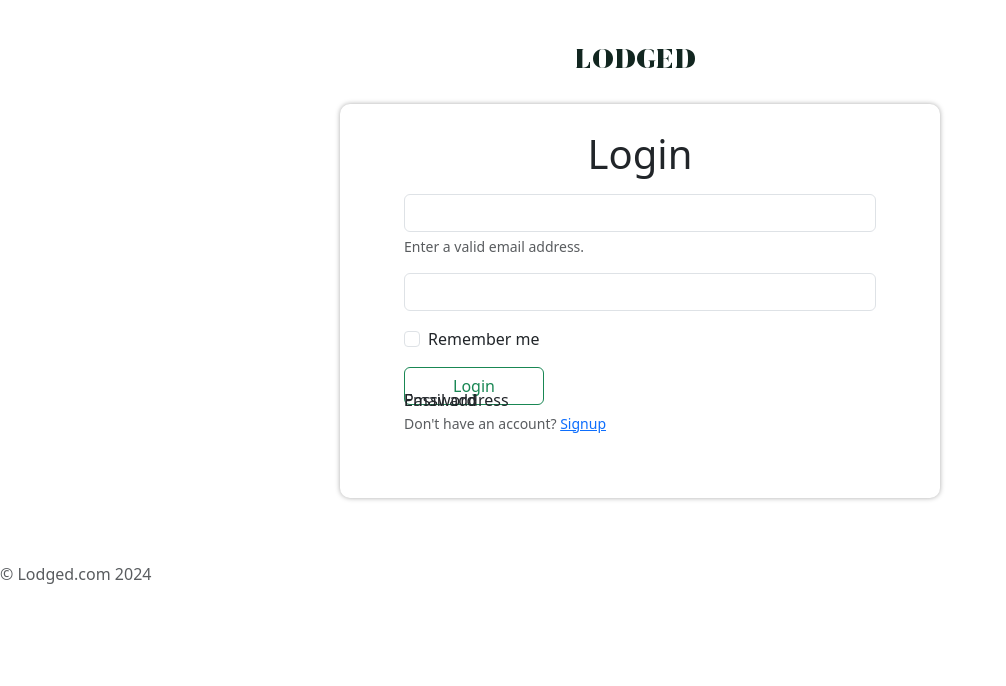
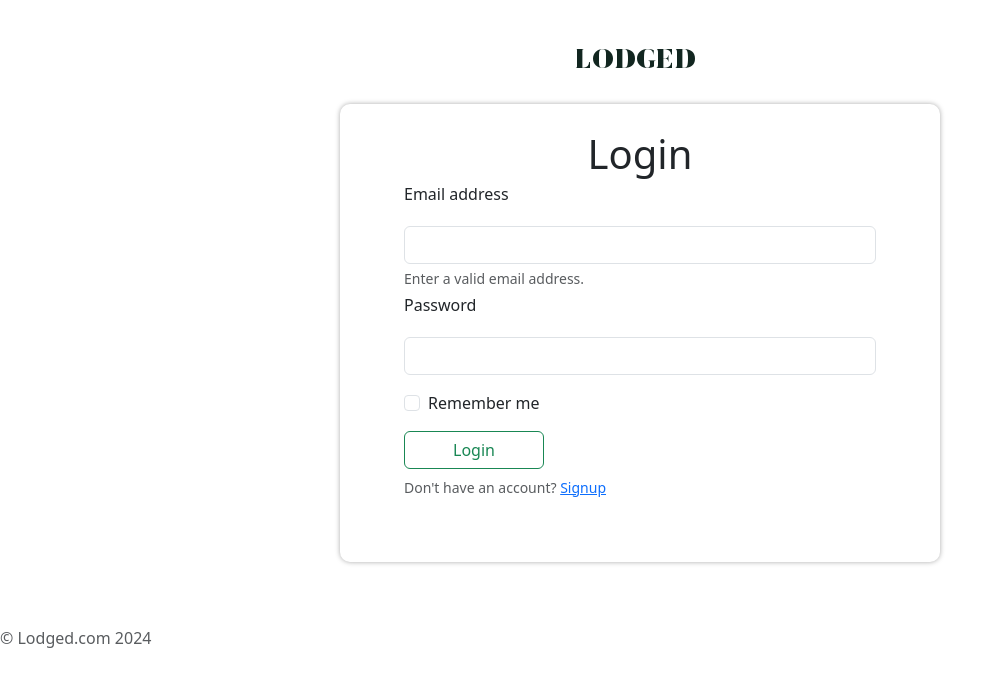
Before and after one commit to Bolang-Lonson/lodged, a React (Create React App) app: page /login in a window 1280 px wide. Shown: the top 686 px of the page, without its empty margins (0-1006 px from the left). Built offline with nearby package versions, Linux system fonts and the light colour scheme.

Commit message:
login page input field labels repositioned by commenting out 'position: absolute'

```diff
--- a/src/Components/Login/login.js
+++ b/src/Components/Login/login.js
@@ -52,7 +52,7 @@ const Login = () => {
           <div className="form-group mb-3">
             <label htmlFor="exampleInputEmail1" className="form-label"
                 style={{
-                    position: 'absolute',
+                    // position: 'absolute',
                     pointerEvents: 'none',
                     top: '50%',
                     transform: 'translateY(-50%)',
@@ -80,7 +80,7 @@ const Login = () => {
           <div className="form-group mb-3">
             <label htmlFor="exampleInputPassword1" className="form-label"
                 style={{
-                    position: 'absolute',
+                    // position: 'absolute',
                     pointerEvents: 'none',
                     top: '50%',
                     transform: 'translateY(-50%)',
```
